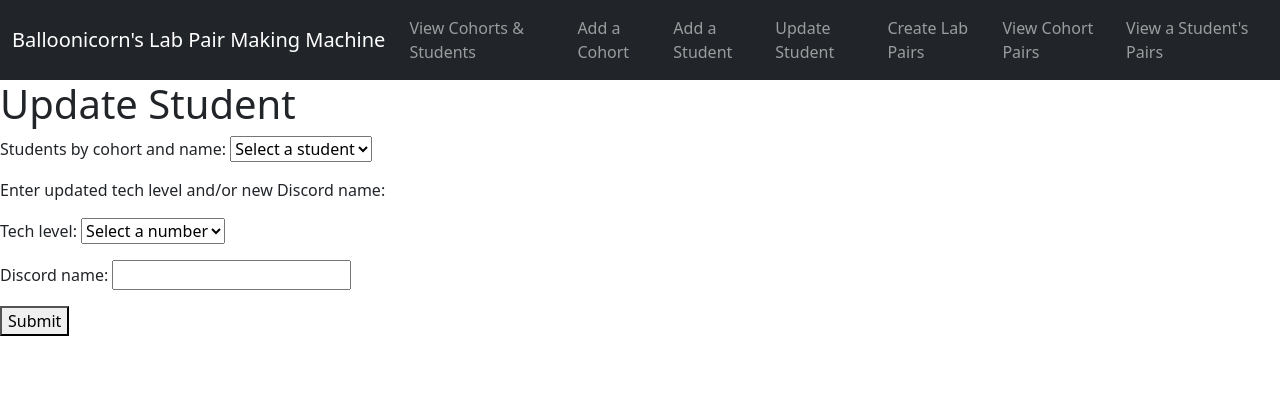
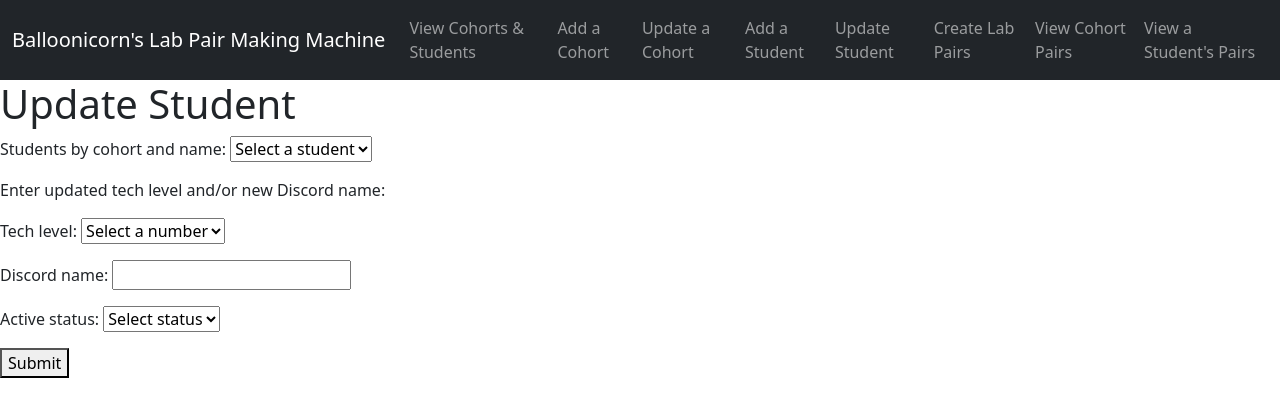
Before and after one commit to mearajennifer/lab-pairs-db, a Flask app: page /update-students in a window 1280 px wide. Shown: the top 417 px of the page. Run offline with Flask 2, Linux system fonts and the light colour scheme; data that the repository does not hold is empty.

Commit message:
Create backend and frontend ability to update cohort and student active statuses

```diff
--- a/crud.py
+++ b/crud.py
@@ -112,10 +112,20 @@ def create_new_cohort_directly(cohort_id, title, cohort_number, description, nic
     return new_cohort
 
 def get_all_cohorts():
+    return Cohort.query.all()
+
+def get_all_active_cohorts():
     return Cohort.query.filter_by(active=True).all()
 
 def find_cohort(cohort_id):
     return Cohort.query.filter_by(cohort_id=cohort_id).first()
+
+def update_cohort_status(cohort_id, active_status):
+    cohort = find_cohort(cohort_id)
+    cohort.active = active_status
+    db.session.commit()
+    return cohort
+
 
 ##################################################################
 # STUDENT FUNCTIONS #
@@ -149,8 +159,17 @@ def update_student_discord_name(student_id, discord_name):
     db.session.commit()
     return student
 
+def update_student_active_status(student_id, active_status):
+    student = Student.query.get(student_id)
+    student.active = active_status
+    db.session.commit()
+    return student
+
 def find_all_students_in_cohort(cohort):
     return Student.query.filter_by(cohort=cohort).all()
+
+def find_all_active_students_in_cohort(cohort):
+    return Student.query.filter_by(cohort=cohort, active=True).all()
 
 
 ##################################################################
@@ -161,7 +180,7 @@ def make_pairs(cohort, pair_date, lab, process):
     lab_pairs = []
 
     # grab all students in the cohort, get list of ids.
-    students = find_all_students_in_cohort(cohort)
+    students = find_all_active_students_in_cohort(cohort)
 
     # dictionary to hold all students and their pair counts
     # student_id: {pair_id: pair_count, ...}
--- a/model.py
+++ b/model.py
@@ -35,6 +35,7 @@ class Student(db.Model):
     tech_level = db.Column(db.Integer, nullable=True)
     cohort_id = db.Column(db.String, db.ForeignKey("cohorts.cohort_id"))
     discord_name = db.Column(db.String, nullable=True)
+    active = db.Column(db.Boolean, default=True)
 
     cohort = db.relationship('Cohort', backref='students')
     student_pairs = db.relationship('Student', secondary='lab_pairs',
--- a/server.py
+++ b/server.py
@@ -84,13 +84,36 @@ def manually_add_cohort_form():
 def show_all_cohorts():
     """Display all cohorts in db."""
 
-    cohorts = crud.get_all_cohorts()
+    cohorts = crud.get_all_active_cohorts()
 
     if not cohorts:
         flash("There are no cohorts in the database.")
         return redirect("/add-cohort")
 
     return render_template("view-cohorts.html", cohorts=cohorts)
+
+@app.route("/update-cohort", methods=["GET", "POST"])
+def update_cohort():
+    """Displays form or updates a cohort status"""
+
+    if request.method == "GET":
+        cohorts = crud.get_all_cohorts()
+        return render_template("update-cohort.html", cohorts=cohorts)
+
+    elif request.method == "POST":
+        cohort_id = request.form.get("cohort_id")
+        active_status = request.form.get("active_status", None)
+
+        if active_status:
+            if active_status == "active":
+                cohort = crud.update_cohort_status(cohort_id, active_status=True)
+            elif active_status == "inactive":
+                cohort = crud.update_cohort_status(cohort_id, active_status=False)
+            print(f"Cohort active status updated to {active_status}!")
+
+        return redirect("/view-cohorts")
+
+    return redirect("/")
 
 
 ##################################################################
@@ -102,7 +125,7 @@ def add_students_form():
     """Display form to add students or process form with student data & add to db."""
 
     if request.method == "GET":
-        cohorts = crud.get_all_cohorts()
+        cohorts = crud.get_all_active_cohorts()
         return render_template("add-students.html", cohorts=cohorts)
 
     elif request.method == "POST":
@@ -121,13 +144,14 @@ def update_students_form():
     """Display form to update students or process updates to student data & add to db."""
 
     if request.method == "GET":
-        cohorts = crud.get_all_cohorts()
+        cohorts = crud.get_all_active_cohorts()
         return render_template("update-students.html", cohorts=cohorts)
 
     elif request.method == "POST":
         student_id = request.form.get("student_id")
         tech_level = request.form.get("tech_level", None)
         discord_name = request.form.get("discord_name", None)
+        active_status = request.form.get("active_status", None)
         print(">>>>>>>>>>>>")
         print(f"Student ID: {student_id}")
 
@@ -141,6 +165,13 @@ def update_students_form():
             student = crud.update_student_discord_name(student.student_id, discord_name)
             print("Discord name updated!")
 
+        if active_status:
+            if active_status == "active":
+                student = crud.update_student_active_status(student.student_id, active_status=True)
+            elif active_status == "inactive":
+                student = crud.update_student_active_status(student.student_id, active_status=False)
+            print(f"Student active status updated to {active_status}!")
+
         print(">>>>>>>>>>>>")
         flash(f"The changes you requested for {student.fname} {student.lname} were completed!")
         return redirect("/update-students")
@@ -153,7 +184,7 @@ def update_students_form():
 def create_pairs():
     """Display form to create lab pairs or process and display lab pairs."""
 
-    cohorts = crud.get_all_cohorts()
+    cohorts = crud.get_all_active_cohorts()
     labs = crud.get_all_labs()
     pairs = []
 
@@ -166,6 +197,7 @@ def create_pairs():
         cohort_id = request.form.get("cohort_id")
         pair_date = request.form.get("pair_date")
         lab_id = request.form.get("lab_id")
+        print(f"Lab id is {lab_id}")
         process = request.form.get("process")
 
         cohort = crud.find_cohort(cohort_id)
@@ -178,7 +210,7 @@ def create_pairs():
 @app.route("/view-cohort-pairs", methods=["GET", "POST"])
 def view_cohort_pairs():
     """Display cohort pairs form or process & display cohort pairs"""
-    cohorts = crud.get_all_cohorts()
+    cohorts = crud.get_all_active_cohorts()
 
     if request.method == "GET":
         #display form
@@ -206,7 +238,7 @@ def view_cohort_pairs():
 @app.route("/view-student-pairs", methods=["GET", "POST"])
 def view_student_pairs():
     """Display student pairs form or process & display student pairs"""
-    cohorts = crud.get_all_cohorts()
+    cohorts = crud.get_all_active_cohorts()
 
     if request.method == "GET":
         return render_template("form-student-pairs.html", cohorts=cohorts)
--- a/templates/base.html
+++ b/templates/base.html
@@ -35,6 +35,7 @@
           <ul class="navbar-nav me-auto mb-2 mb-lg-0">
             <li class="nav-item active"><a class="nav-link" href="/view-cohorts" method="GET">View Cohorts & Students</a></li>
             <li class="nav-item active"><a class="nav-link" href="/add-cohort" method="GET">Add a Cohort</a></li>
+            <li class="nav-item active"><a class="nav-link" href="/update-cohort" method="GET">Update a Cohort</a></li>
             <li class="nav-item active"><a class="nav-link" href="/add-students" method="GET">Add a Student</a></li>
             <li class="nav-item active"><a class="nav-link" href="/update-students">Update Student</a></li>
             <li class="nav-item active"><a class="nav-link" href="/create-pairs">Create Lab Pairs</a></li>
--- a/templates/index.html
+++ b/templates/index.html
@@ -9,6 +9,8 @@
     <h2><a href="/view-cohorts" method="GET">View Cohorts & Students</a></h2>
 
     <h2><a href="/add-cohort" method="GET">Add a Cohort</a></h2>
+
+    <h2><a href="/update-cohort" method="GET">Update a Cohort</a></h2>
 
     <h2><a href="/add-students" method="GET">Add Students</a></h2>
 
--- a/templates/update-students.html
+++ b/templates/update-students.html
@@ -40,6 +40,15 @@
         </p>
 
         <p>
+            <label for="active-status-input">Active status:</label>
+            <select id="active-status-inputt" name="active_status">
+                <option value="" selected>Select status</option>
+                <option value="active">Active</option>
+                <option value="inactive">Not active</option>
+            </select>
+        </p>
+
+        <p>
             <button type="submit">Submit</button>
         </p>
     </form>
--- a/templates/view-cohorts.html
+++ b/templates/view-cohorts.html
@@ -15,7 +15,7 @@
             <ul>
                 {% for student in cohort.students|sort(attribute='fname') %}
                     <li>
-                        {{ student.fname }} {{ student.lname }} - Lvl: {{ student.tech_level }}
+                        {{ student.fname }} {{ student.lname }} - Lvl: {{ student.tech_level }} - Status: {% if student.active == True %}Active{% else %}<strong>INACTIVE</strong>{% endif %}
                     </li>
                 {% endfor %}
             </ul>
```
Also changed, not shown: templates/update-cohort.html (added, +39 -0 lines).
